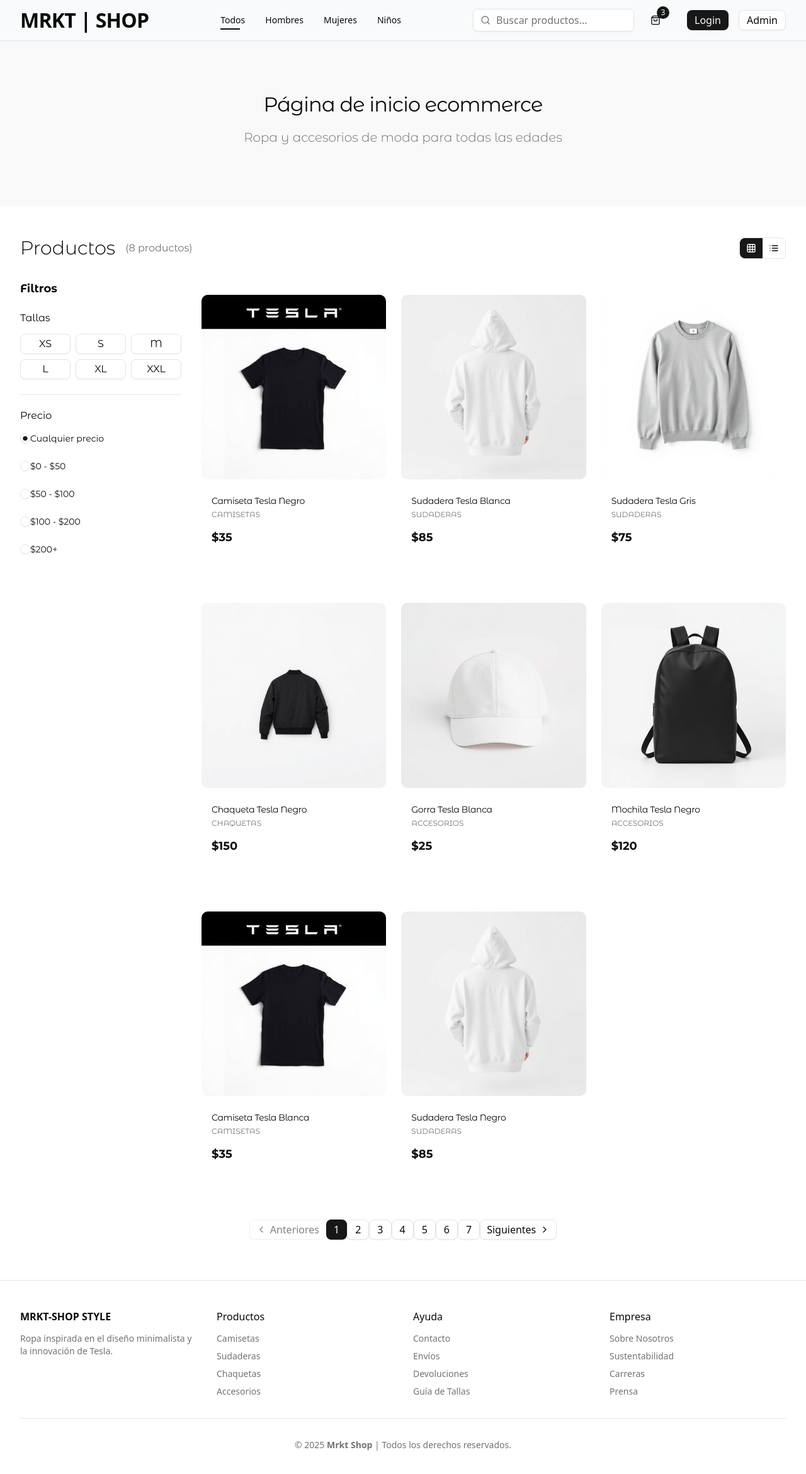
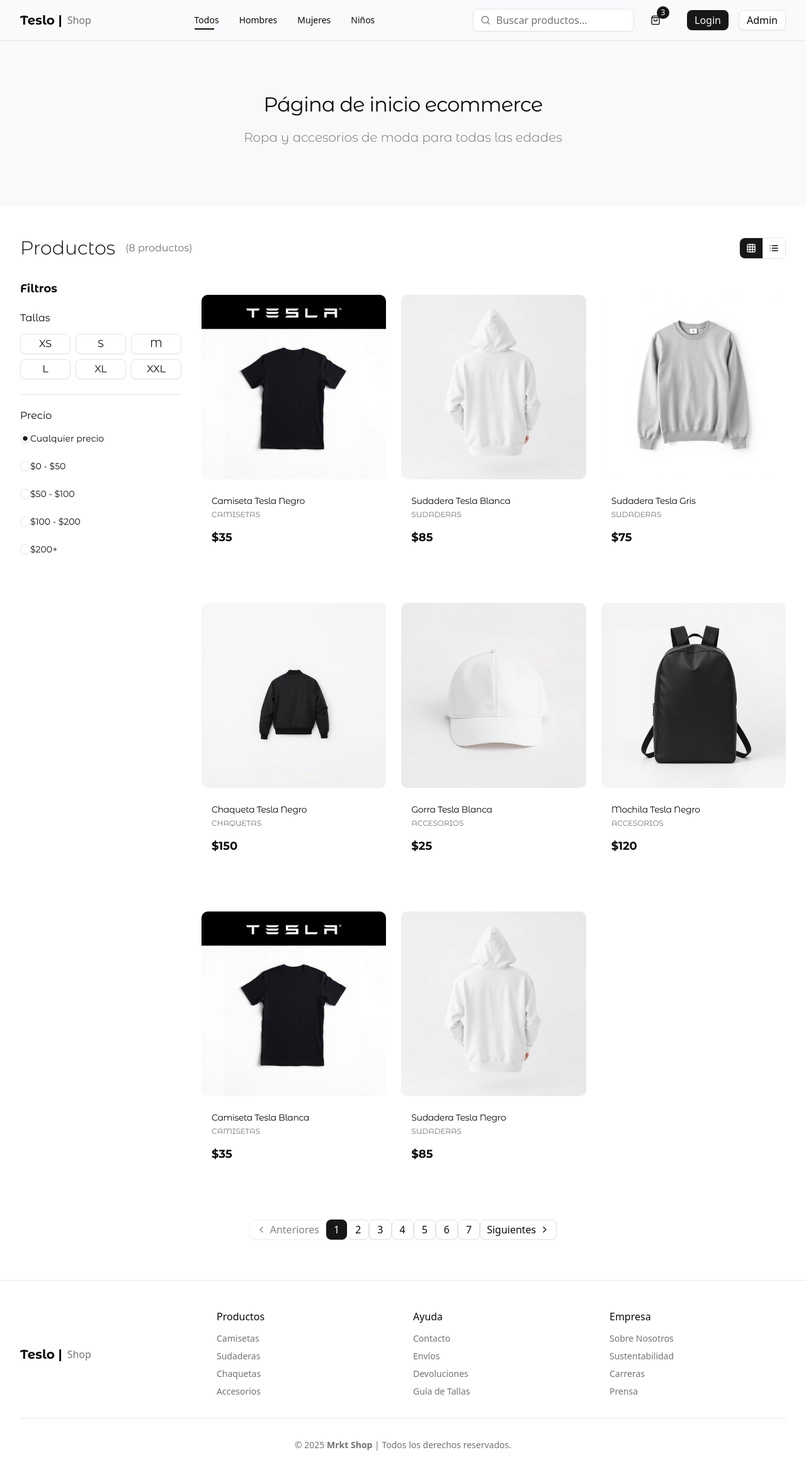
Before and after one commit to edgjoa-dev/ecommerce-react, a React (Vite) app: page / in a window 1280 px wide. Shown: the top 2340 px of the page at 63% size. Built offline with nearby package versions, Linux system fonts and the light colour scheme.

Commit message:
HU267-Navegación: Se implementa logica para Custom Logo, cambiando el subtitulo al cambiar de opción en navbar

```diff
--- /dev/null
+++ b/src/components/custom/CustomLogo.tsx
@@ -0,0 +1,27 @@
+import { Link } from "react-router";
+
+interface Props {
+    subtitle?: string;
+}
+
+export const CustomLogo = ({ subtitle = "Shop" }: Props) => {
+    const labels: Record<string, string> = {
+        men: "Hombres",
+        women: "Mujeres",
+        kids: "Niños",
+        undefined: "Shop",
+    };
+
+    const displaySubtitle = labels[subtitle] ?? subtitle;
+
+    return (
+        <Link to="/" className="flex items-center whitespace-nowrap">
+            <span className="font-montserrat font-bold text-xl m-0 whitespace-nowrap">
+                Teslo |
+            </span>
+            <p className="text-muted-foreground m-0 px-2 whitespace-nowrap">
+                {displaySubtitle}
+            </p>
+        </Link>
+    );
+};
--- a/src/components/custom/index.ts
+++ b/src/components/custom/index.ts
@@ -1 +1,2 @@
 export * from './CustomPagination'
+export * from './CustomLogo'
--- a/src/shop/components/CustomFooter.tsx
+++ b/src/shop/components/CustomFooter.tsx
@@ -1,15 +1,11 @@
+import { CustomLogo } from "@/components/custom"
 
 export const CustomFooter = () => {
   return (
     <footer className="border-t py-12 px-4 lg:px-8 mt-16">
       <div className="container mx-auto">
         <div className="grid grid-cols-1 md:grid-cols-4 gap-8">
-            <div>
-              <h3 className="font-semibold mb-4">MRKT-SHOP STYLE</h3>
-              <p className="text-sm text-muted-foreground">
-                Ropa inspirada en el diseño minimalista y la innovación de Tesla.
-              </p>
-            </div>
+          <CustomLogo subtitle="Shop" />
 
           <div>
             <h4 className="font-medium mb-4">Productos</h4>
--- a/src/shop/components/CustomHeader.tsx
+++ b/src/shop/components/CustomHeader.tsx
@@ -5,6 +5,7 @@
 import { useQueryParams } from "@/hooks/useQueryParams";
 import { Link, useParams } from "react-router";
 import { cn } from "@/lib/utils";
+import { CustomLogo } from "@/components/custom";
 
 export const CustomHeader = () => {
   const [cartCount] = useState(3);
@@ -27,12 +28,7 @@
       <div className="container mx-auto px-4 lg:px-8">
         <div className="flex h-16 items-center justify-between">
           {/* Logo */}
-          <div className="flex items-center space-x-4">
-            <Button variant="ghost" size="icon" className="md:hidden">
-              <Menu className="h-5 w-5" />
-            </Button>
-            <h1 className="text-xl font-semibold tracking-tight">MRKT | SHOP</h1>
-          </div>
+            <CustomLogo subtitle={`${gender}`} />
 
           {/* Navigation - Desktop */}
           <nav className="hidden md:flex items-center space-x-8">
```
Lines whose indentation alone changed are shown as unchanged.
